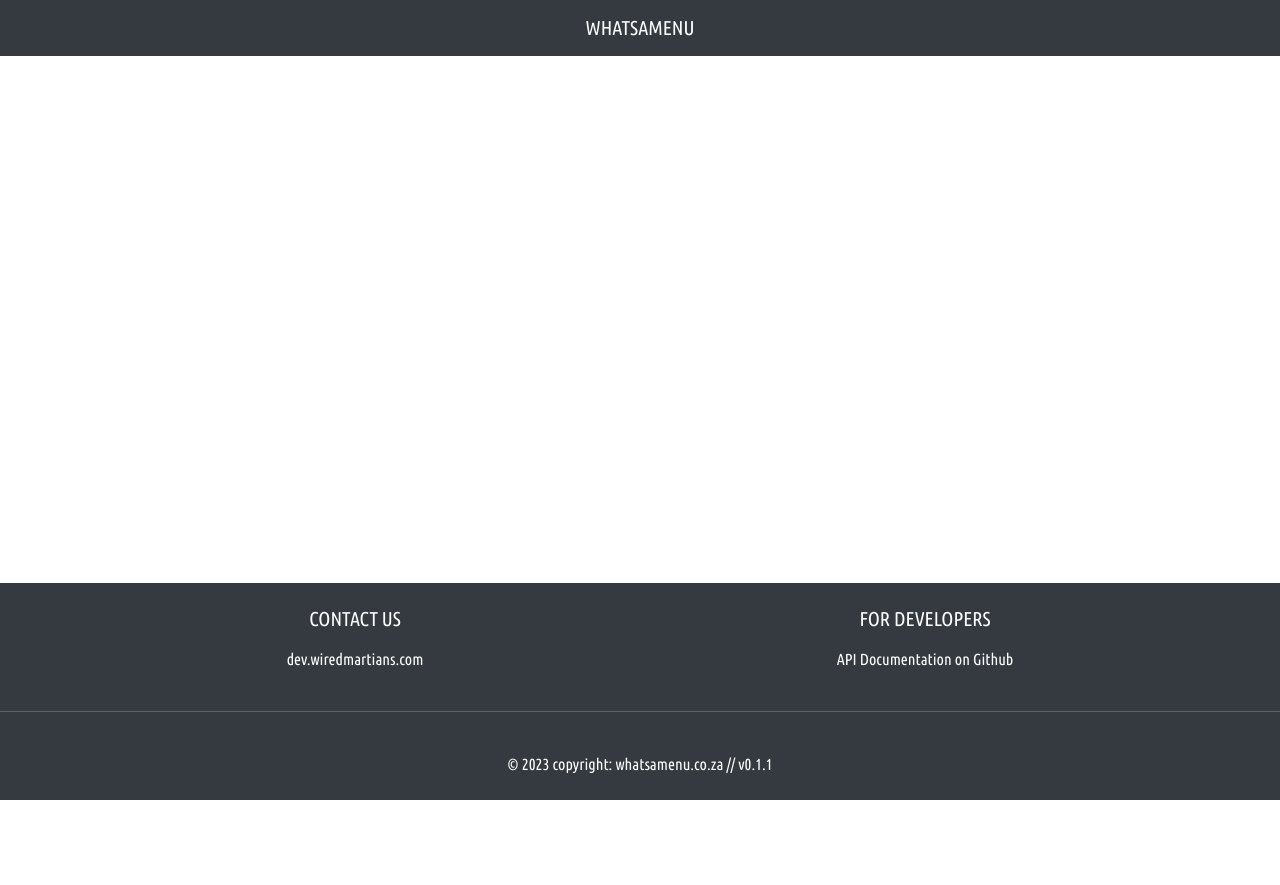
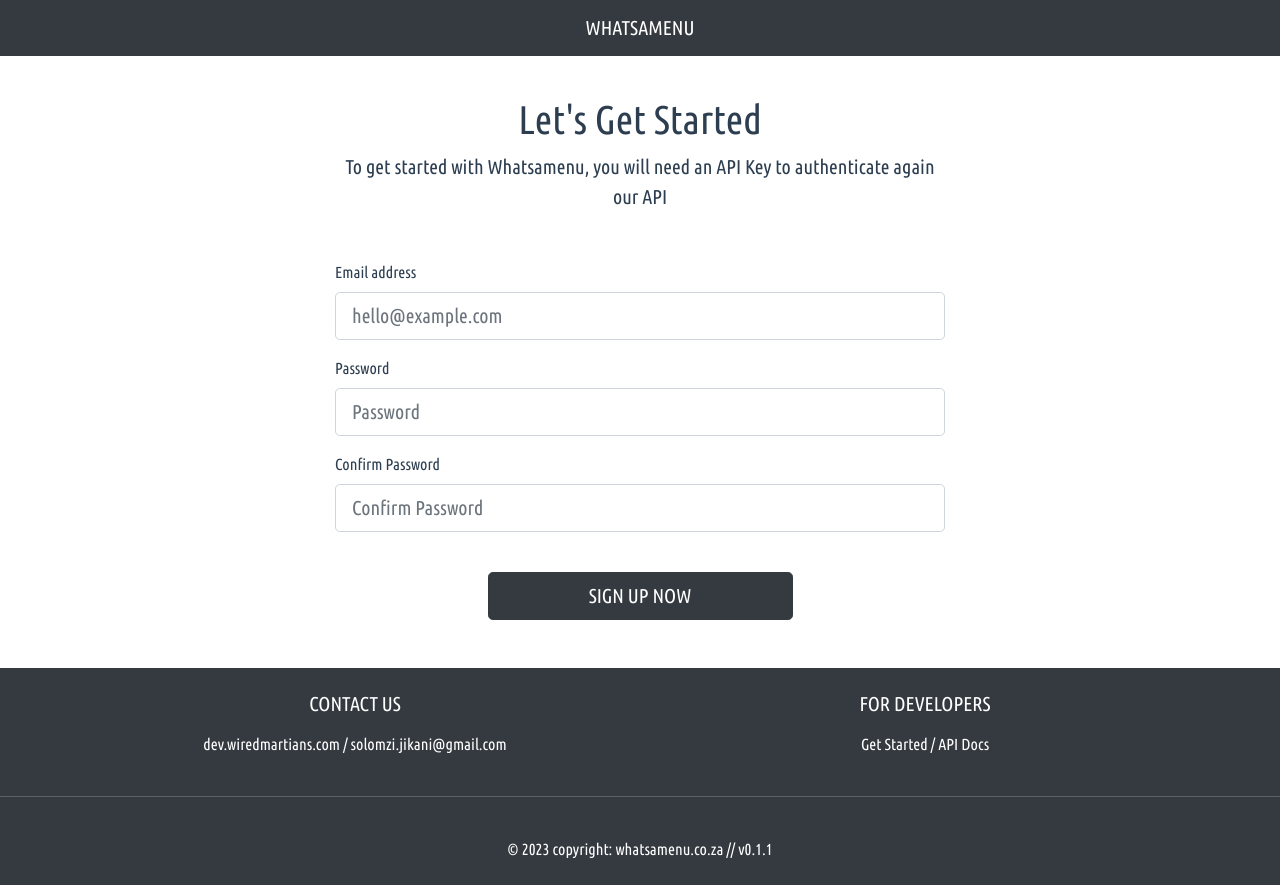
Before and after one commit to wiredmartian/whatsamenu-website, a Vue app: page /get-started in a window 1280 px wide. Before the commit the page ends 800 px from the top, so only its background shows below. Built offline with nearby package versions, Linux system fonts and the light colour scheme.

Commit message:
progress on sign up form

```diff
--- a/package.json
+++ b/package.json
@@ -8,6 +8,8 @@
     "lint": "vue-cli-service lint"
   },
   "dependencies": {
+    "@vuelidate/core": "^2.0.3",
+    "@vuelidate/validators": "^2.0.4",
     "axios": "^0.27.2",
     "bootstrap": "^4.6.1",
     "bootstrap-icons": "^1.8.3",
--- a/public/index.html
+++ b/public/index.html
@@ -6,7 +6,7 @@
     <meta http-equiv="X-UA-Compatible" content="IE=edge">
     <meta name="viewport" content="width=device-width,initial-scale=1.0">
     <link rel="icon" href="<%= BASE_URL %>favicon.ico">
-    <title>WHATSAMENU - A verbose menu for your restaurant</title>
+    <title>WHATSAMENU - A detailed look at what's on your plate</title>
     <link rel="stylesheet" href="https://cdn.jsdelivr.net/npm/bootstrap@4.6.2/dist/css/bootstrap.min.css"
         integrity="sha384-xOolHFLEh07PJGoPkLv1IbcEPTNtaed2xpHsD9ESMhqIYd0nLMwNLD69Npy4HI+N" crossorigin="anonymous">
     <link rel="stylesheet" type="text/css"
--- a/src/components/ui/Footer.vue
+++ b/src/components/ui/Footer.vue
@@ -23,6 +23,7 @@
             </li>
             <li>
               <a href="https://dev.wiredmartians.com" target="_blank">dev.wiredmartians.com</a>
+              / solomzi.jikani@gmail.com
             </li>
           </ul>
 
@@ -35,13 +36,7 @@
 
           <ul class="list-unstyled text-center">
             <li>
-              <a href="https://github.com/wiredmartian/whatsamenu-api-doc" target="_blank">API Documentation on Github</a>
-            </li>
-            <li>
-              <div class="postman-run-button" data-postman-action="collection/fork" data-postman-visibility="public"
-                data-postman-var-1="7238091-c337fbed-43fc-4a66-870c-3cfbdc1167e2"
-                data-postman-collection-url="entityId=7238091-c337fbed-43fc-4a66-870c-3cfbdc1167e2&entityType=collection&workspaceId=f7aedb7c-b2ff-43da-b219-270fbd08a6e3">
-              </div>
+              <routerLink to="get-started">Get Started</routerLink> / <a href="https://github.com/wiredmartian/whatsamenu-api-doc" target="_blank">API Docs</a>
             </li>
           </ul>
 
--- a/src/router/index.ts
+++ b/src/router/index.ts
@@ -9,6 +9,11 @@ const routes: Array<RouteConfig> = [
         path: '/',
         name: 'home',
         component: HomeView
+    },
+    {
+        path: '/get-started',
+        name: 'get-started',
+        component: () => import("@/views/GetStarted.vue")
     },
     {
         path: '/restaurants/:id/menu',
--- a/src/types/types.ts
+++ b/src/types/types.ts
@@ -81,6 +81,7 @@ export type GeoCoordinates = {
 export type SignUpUserRequest = {
     email: string;
     password: string;
+    confirmPassword?: string;
 }
 
 export type SignInUserRequest = SignUpUserRequest
--- /dev/null
+++ b/src/views/GetStarted.vue
@@ -0,0 +1,66 @@
+<template>
+    <div class="get-started">
+        <div class="container-fluid">
+            <div class="row justify-content-md-center">
+                <div class="col-md-6 col-sm-12">
+                    <div class="mt-5 mb-5 d-block text-center">
+                        <h1 class="font-weight-bolder">{{ title }}</h1>
+                        <p class="lead">To get started with Whatsamenu, you will need an API Key to authenticate again our API</p>
+                    </div>
+                    <form @submit.prevent="signIn" :model="model">
+                        <div class="form-group">
+                            <label for="emailAddress">Email address</label>
+                            <input v-model="model.email" type="email" class="form-control form-control-lg" id="emailAddress"
+                                placeholder="hello@example.com" autocomplete="off">
+                        </div>
+                        <div class="form-group">
+                            <label for="password">Password</label>
+                            <input v-model="model.password" type="password" class="form-control form-control-lg" id="password"
+                                placeholder="Password" autocomplete="off">
+                        </div>
+                        <div class="form-group">
+                            <label for="confirmPassword">Confirm Password</label>
+                            <input v-model="model.confirmPassword" type="password" class="form-control form-control-lg" id="confirmPassword"
+                                placeholder="Confirm Password" autocomplete="off">
+                        </div>
+                        <div class="text-center">
+                            <button type="submit" class="btn btn-lg btn-dark mt-4 text-uppercase w-50">Sign Up Now</button>
+                        </div>
+                    </form>
+                </div>
+            </div>
+        </div>
+    </div>
+</template>
+
+<script lang="ts">
+import { apiAdapter } from '@/api/adapter'
+import { SignUpUserRequest } from '@/types/types'
+import Vue from 'vue'
+// import { required, sameAs, minLength } from 'vuelidate/lib/validators'
+
+export default Vue.extend({
+    data() {
+        return {
+            title: "Let's Get Started",
+            model: {
+                email: "",
+                password: "",
+                confirmPassword: ""
+            } as SignUpUserRequest
+        }
+    },
+    methods: {
+        async signIn() {
+            try {
+                const response = await apiAdapter.putOrPost<SignUpUserRequest, { data: string }>("/auth/sign-up", "POST", this.model)
+                if (response.status === 200) {
+                console.log(response.data)
+                }
+            } catch (e) {
+                console.log(e)
+            }
+        }
+    }
+})
+</script>
--- a/src/views/HomeView.vue
+++ b/src/views/HomeView.vue
@@ -61,7 +61,7 @@ export default Vue.extend({
   methods: {
     getCurrentUserLocation() {
       if (navigator.geolocation) {
-        navigator.geolocation.getCurrentPosition(this.getPlacesNearMe, positionError => {
+        navigator.geolocation.getCurrentPosition(this.getPlacesNearMe, (_) => {
           this.getAllRestaurants()
           // this.showError(positionError)
         });
```
Also changed, not shown: 1 other file (tests, documents, lock files or other folders).
